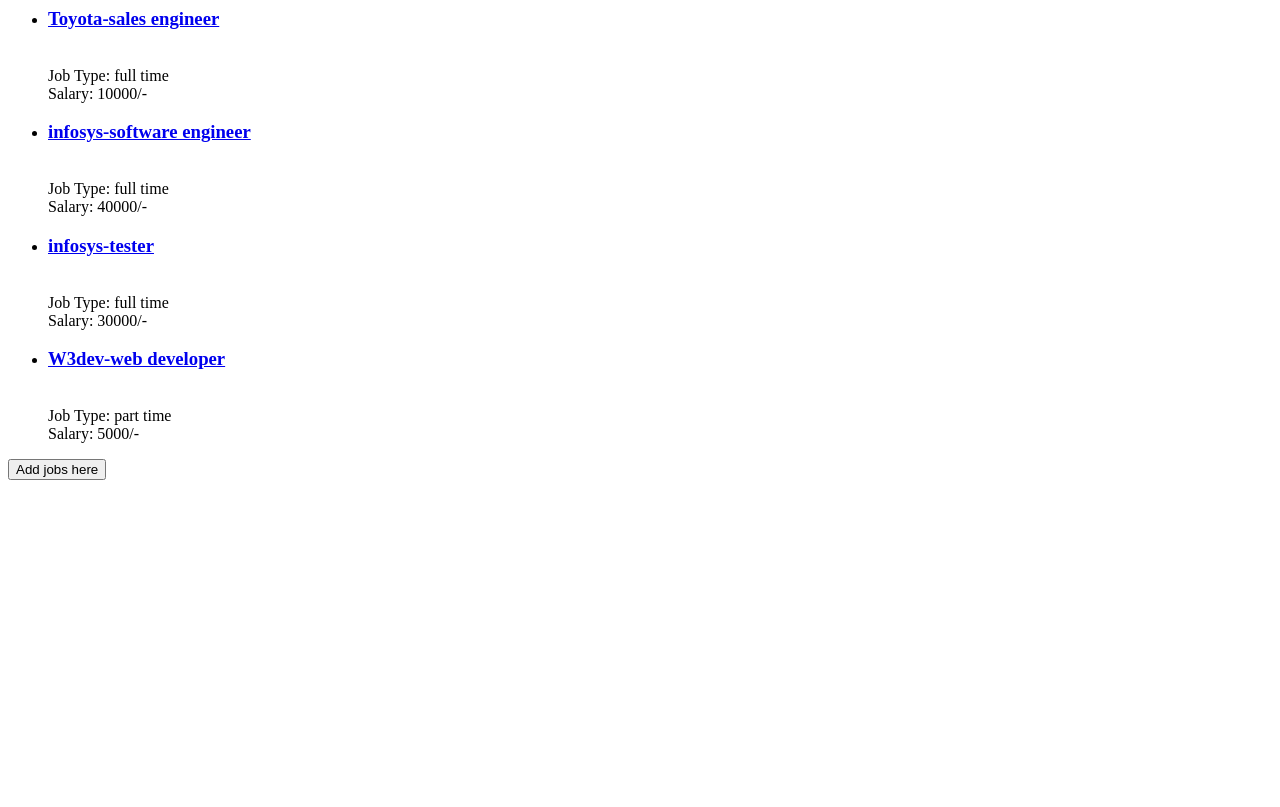
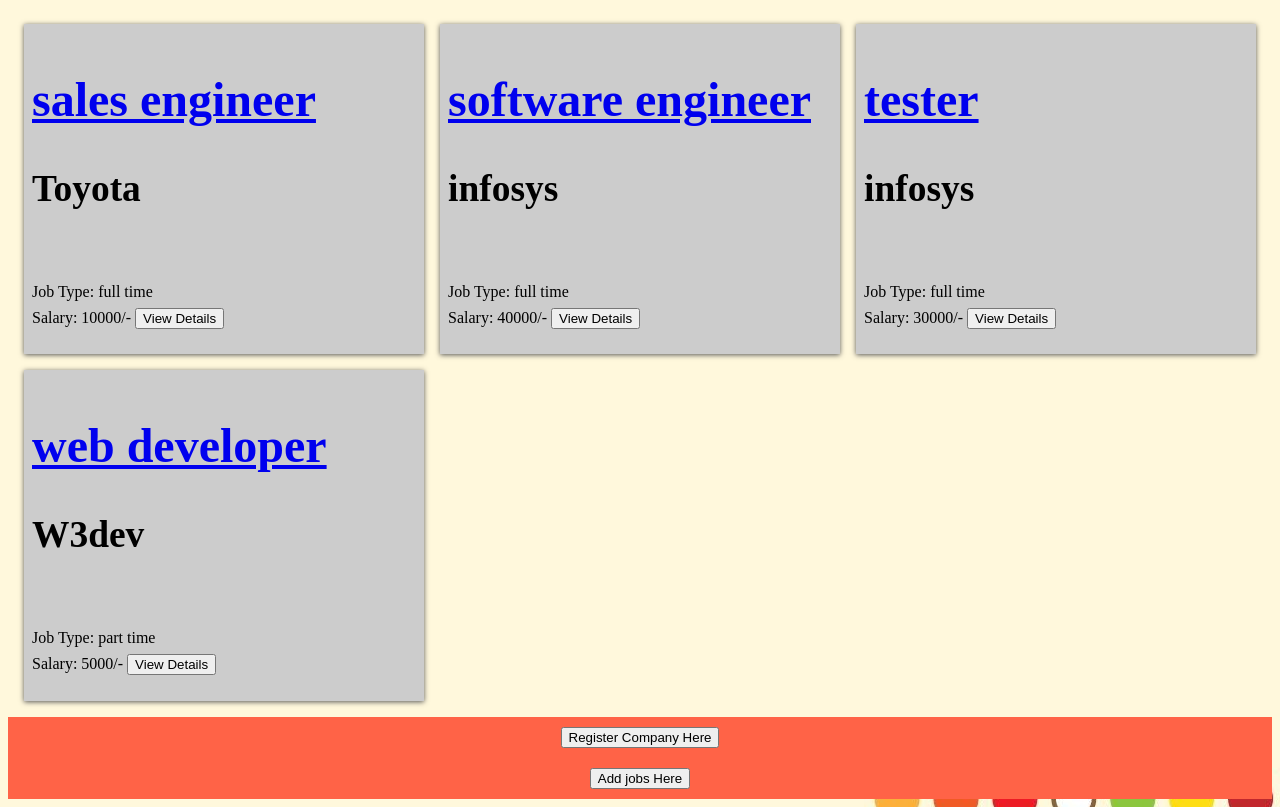
Before and after one commit to shreyarani73/Job-Portal-App, a Django app: page / in a window 1280 px wide. Before the commit the page ends 480 px from the top, so only its background shows below. Run offline with Django 3.2, Linux system fonts and the light colour scheme; data comes from the database, SQL or seed files in the repository; both versions use the stored data as it was after the commit.

Commit message:
added css

```diff
--- a/jobportal/settings.py
+++ b/jobportal/settings.py
@@ -55,7 +55,7 @@ ROOT_URLCONF = 'jobportal.urls'
 TEMPLATES = [
     {
         'BACKEND': 'django.template.backends.django.DjangoTemplates',
-        'DIRS': [],
+        'DIRS': [os.path.join(BASE_DIR, 'templates')],
         'APP_DIRS': True,
         'OPTIONS': {
             'context_processors': [
@@ -119,3 +119,7 @@ USE_TZ = True
 # https://docs.djangoproject.com/en/2.0/howto/static-files/
 
 STATIC_URL = '/static/'
+
+# redirect user upon a succesful login
+LOGIN_REDIRECT_URL = '/'
+LOGOUT_REDIRECT_URL = '/'
--- a/jobportal/urls.py
+++ b/jobportal/urls.py
@@ -16,7 +16,7 @@ Including another URLconf
 from django.contrib import admin
 from django.conf.urls import url
 from django.urls import include
-
+# from django.views.generic.base import TemplateView
 
 urlpatterns = [
 	url(r'^admin/', admin.site.urls),
--- /dev/null
+++ b/naukri/static/naukri/style.css
@@ -0,0 +1,42 @@
+body {
+    background: url("images/background.jpg");
+    background-repeat: no-repeat;
+}
+li a {
+    color: red;
+}
+.form{
+	background-image: url("images/formbg.jpg")
+}
+.view {
+    padding: 0px 0px 25px 100px;
+}
+.card {
+    box-shadow: 0px 1px 5px #555;
+    background-color: #ccc;
+}
+.card-container {
+    display: grid;
+    padding: 1rem;
+    grid-template-columns: repeat(auto-fit, minmax(320px, 1fr));
+    grid-gap: 1rem;
+}
+.card__title {
+    font-size: 2rem;
+    padding: .5rem;
+}
+.card__description {
+    padding: .5rem;
+    line-height: 1.6em;
+}
+.button {
+    display: block;
+    background-color: tomato;
+    padding: 10px 20px;
+    color: pink;
+    text-decoration: none;
+    text-align: center;
+    transition: .3s ease-out;
+    &:hover {
+        background-color: darken(tomato, 10%);
+    }
--- a/naukri/templates/naukri/index.html
+++ b/naukri/templates/naukri/index.html
@@ -1,11 +1,31 @@
 
-{% if alljob %}
-<ul>
-	{% for each in alljob %}
-	<p><li><a href="{% url 'naukri:jobdetail' each.id %}"><h3>{{each.company}}-{{ each.designation }} </h3></a></li><br>
-		Job Type: {{each.jobtype}}<br>Salary: {{each.salary}}/-</p>
-	{% endfor %}
-</ul>
-{% endif %}
+{% load static %}
 
-<a href="{% url 'naukri:addjob' %}"><button>Add jobs here</button></a>
+<!DOCTYPE html>
+<html>
+<head>
+	<link rel="stylesheet" href="{% static 'naukri/style.css' %}">
+</head>
+<title></title>
+<body>
+	<div class="card-container">
+		{% if alljob %}
+			{% for each in alljob %}
+			<div class="card">
+				<div class="card__title">
+					<a href="{% url 'naukri:jobdetail' each.id %}"><h2>{{each.designation}}</h2></a>
+					<h3>{{ each.company }}</h3>
+				</div>
+				<div class="card__description">
+					<p>Job Type: {{each.jobtype}}<br>Salary: {{each.salary}}/-
+					<a href="{% url 'naukri:jobdetail' each.id %}"><button>View Details</button></a></p>
+				</div>
+			</div>
+			{% endfor %}
+		{% endif %}
+	</div>
+	<a href="{% url 'naukri:newcomp' %}" class="button"><button type="button">Register Company Here</button></a>
+	<a href="{% url 'naukri:newjob' %}" class="button"><button type="button">Add jobs Here</button></a>
+	</div>
+</body>
+</html>
--- a/naukri/urls.py
+++ b/naukri/urls.py
@@ -4,14 +4,14 @@ from .views import *
 app_name='naukri'
 
 urlpatterns = [
-     # /
+    # /
     url(r'^$',views.index,name='index'),
     # /<job_id>/
     url(r'^(?P<job_id>[0-9]+)/$',views.jobdetail,name='jobdetail'),
     # /<job_id>/apply/
     url(r'^(?P<job_id>[0-9]+)/apply/$',views.apply,name='newuser'),
     # /addjob
-    url(r'^addjob/$',views.addnewjob,name='addjob'),
+    url(r'^addjob/$',views.addnewjob,name='newjob'),
     # /addjob/addcompany
-    url(r'^addjob/addcompany$',views.addnewcompany,name='addcomp'),
+    url(r'^addcompany/$',views.addnewcompany,name='newcomp'),
 ]
--- a/naukri/views.py
+++ b/naukri/views.py
@@ -26,7 +26,7 @@ def apply(request, job_id):
 	return render(request, 'naukri/newuser.html',context)
 
 def addnewjob(request):
-
+	return HttpResponse('<h1>adding</h1>')
 	if request.method == 'POST':
 		newjob = Job.objects.create(
 			designation = request.POST['designation'],
@@ -44,16 +44,14 @@ def addnewjob(request):
 	return render(request, 'naukri/addnewjob.html',context)
 
 def addnewcompany(request):
-	return HttpResponse('<h1>done</h1>')
-	# if request.method == 'POST':
-	# 	newcomp = Company.objects.create(
-	# 			company_name = request.POST['company_name'],
-	# 			company_address = request.POST['company_address'],
-	# 			description = request.POST['description'],
-	# 			contactno = request.POST['contactno'],
-
-	# 	newcomp.save()
-	# 	context = {'newcomp': newcomp}
-	# else:
-	# 	context = {}
-	# return render(request, 'naukri/addnewcompany.html',context)
+	if request.method == 'POST':
+		newcomp = Company.objects.create(
+			company_name = request.POST['company_name'],
+			company_address = request.POST['company_address'],
+			description = request.POST['description'],
+			contactno = request.POST['contactno'])
+		newcomp.save()
+		context = {'newcomp':newcomp}
+	else:
+		context = {}
+	return render(request,'naukri/addnewcompany.html',context)
```
Also changed, not shown: naukri/templates/naukri/addnewcompany.html (added, +28 -0 lines), naukri/templates/naukri/addnewjob.html (+11 -0 lines), naukri/templates/naukri/jobdetail.html (+12 -1 lines), naukri/templates/naukri/newuser.html (+50 -13 lines), requirements.txt (+29 -18 lines), db.sqlite3, naukri/static/naukri/images/background.jpg (added).
